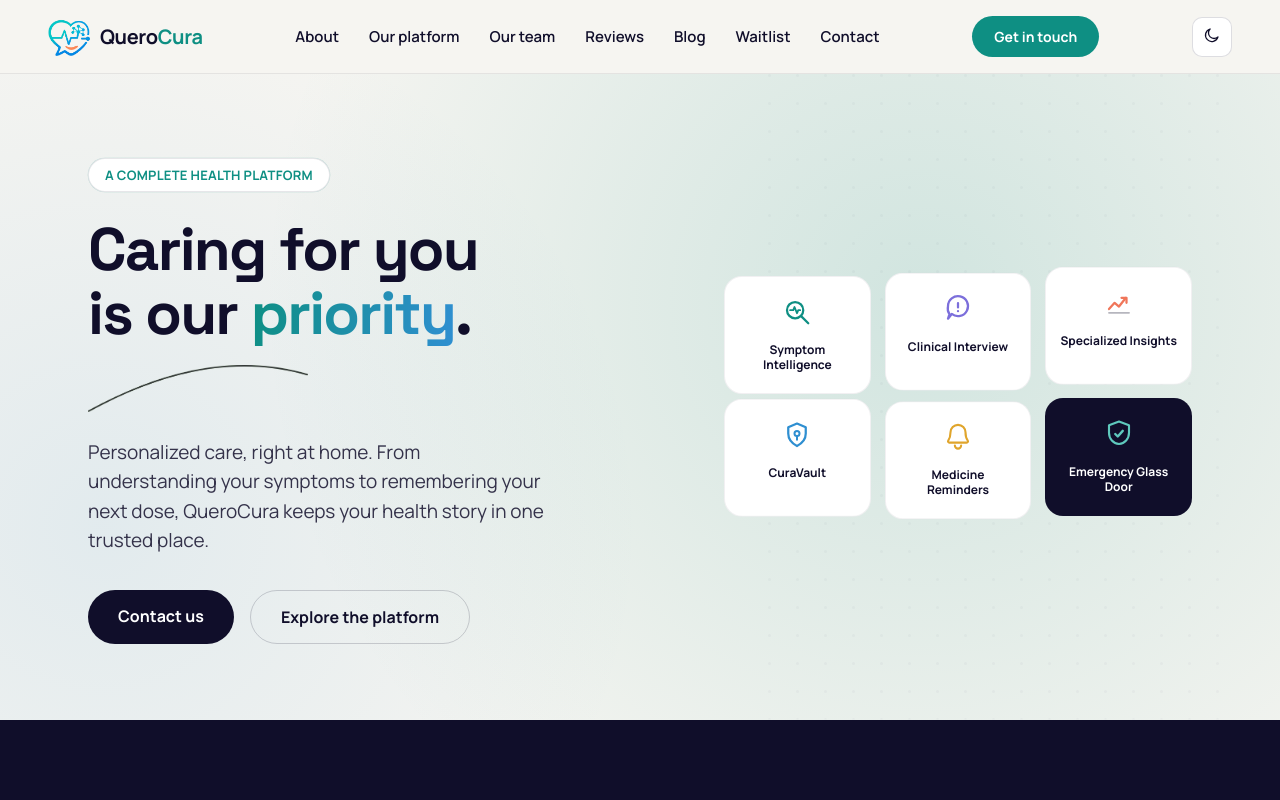
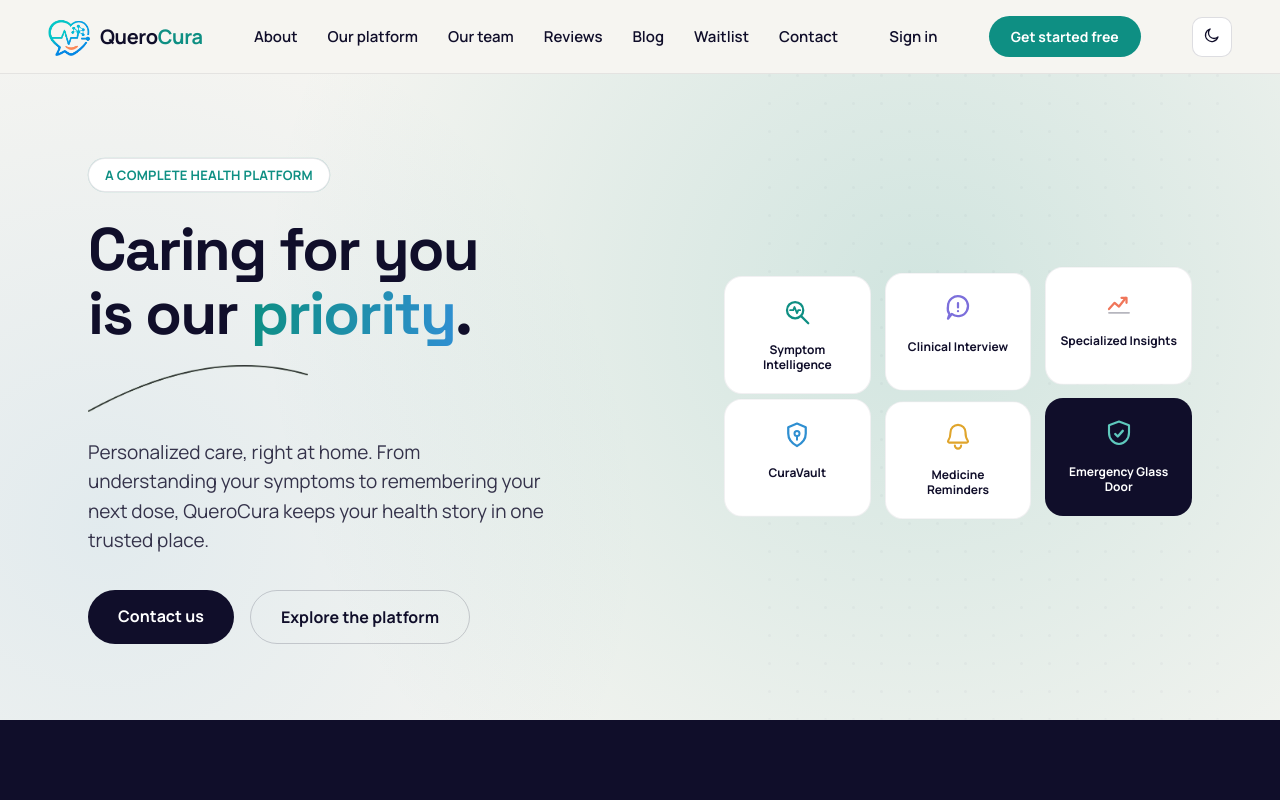
Before and after one commit to saumit-querocura/qc_proj, a plain HTML site: page index.html in a window 1280 px wide. Shown: the top 800 px of the page. Drawn offline with Linux system fonts and the light colour scheme.

Commit message:
Add files via upload

```diff
--- a/index.html
+++ b/index.html
@@ -199,7 +199,8 @@
       <a class="navlink" href="#waitlist" style="color: #100e2a; font-size: 15px; font-weight: 600;">Waitlist</a>
       <a class="navlink" href="#contact" style="color: #100e2a; font-size: 15px; font-weight: 600;">Contact</a>
     </div>
-    <a href="#contact" class="cta nav-cta-desktop" style="background: #0e8f83; color: #fff; font-size: 14px; font-weight: 700; padding: 11px 22px; border-radius: 999px;">Get in touch</a>
+    <a href="https://app.querocura.com/login" class="navlink nav-cta-desktop" style="color: #100e2a; font-size: 15px; font-weight: 600;">Sign in</a>
+    <a href="https://app.querocura.com/register" class="cta nav-cta-desktop" style="background: #0e8f83; color: #fff; font-size: 14px; font-weight: 700; padding: 11px 22px; border-radius: 999px;">Get started free</a>
     <button class="theme-toggle" onclick="toggleTheme()" aria-label="Toggle dark mode" id="theme-toggle-btn">
       <span id="theme-toggle-icon"><svg width="18" height="18" viewBox="0 0 24 24" fill="none"><path d="M20 14.5A8.5 8.5 0 1 1 9.5 4a7 7 0 0 0 10.5 10.5z" stroke="#100e2a" stroke-width="1.7" stroke-linejoin="round"/></svg></span>
     </button>
@@ -216,7 +217,8 @@
       <a onclick="closeMobileMenu()" href="blog/" style="color:#100e2a; font-size:16px; font-weight:600; padding:12px 0; border-bottom:1px solid rgba(16,14,42,0.08);">Blog</a>
       <a onclick="closeMobileMenu()" href="#waitlist" style="color:#100e2a; font-size:16px; font-weight:600; padding:12px 0; border-bottom:1px solid rgba(16,14,42,0.08);">Waitlist</a>
       <a onclick="closeMobileMenu()" href="#contact" style="color:#100e2a; font-size:16px; font-weight:600; padding:12px 0;">Contact</a>
-      <a onclick="closeMobileMenu()" href="#contact" class="cta" style="margin-top:14px; text-align:center; background: #0e8f83; color: #fff; font-size: 15px; font-weight: 700; padding: 13px 22px; border-radius: 999px;">Get in touch</a>
+      <a onclick="closeMobileMenu()" href="https://app.querocura.com/login" style="color:#100e2a; font-size:16px; font-weight:600; padding:12px 0; border-bottom:1px solid rgba(16,14,42,0.08);">Sign in</a>
+      <a onclick="closeMobileMenu()" href="https://app.querocura.com/register" class="cta" style="margin-top:14px; text-align:center; background: #0e8f83; color: #fff; font-size: 15px; font-weight: 700; padding: 13px 22px; border-radius: 999px;">Get started free</a>
     </div>
   </div>
 
```
